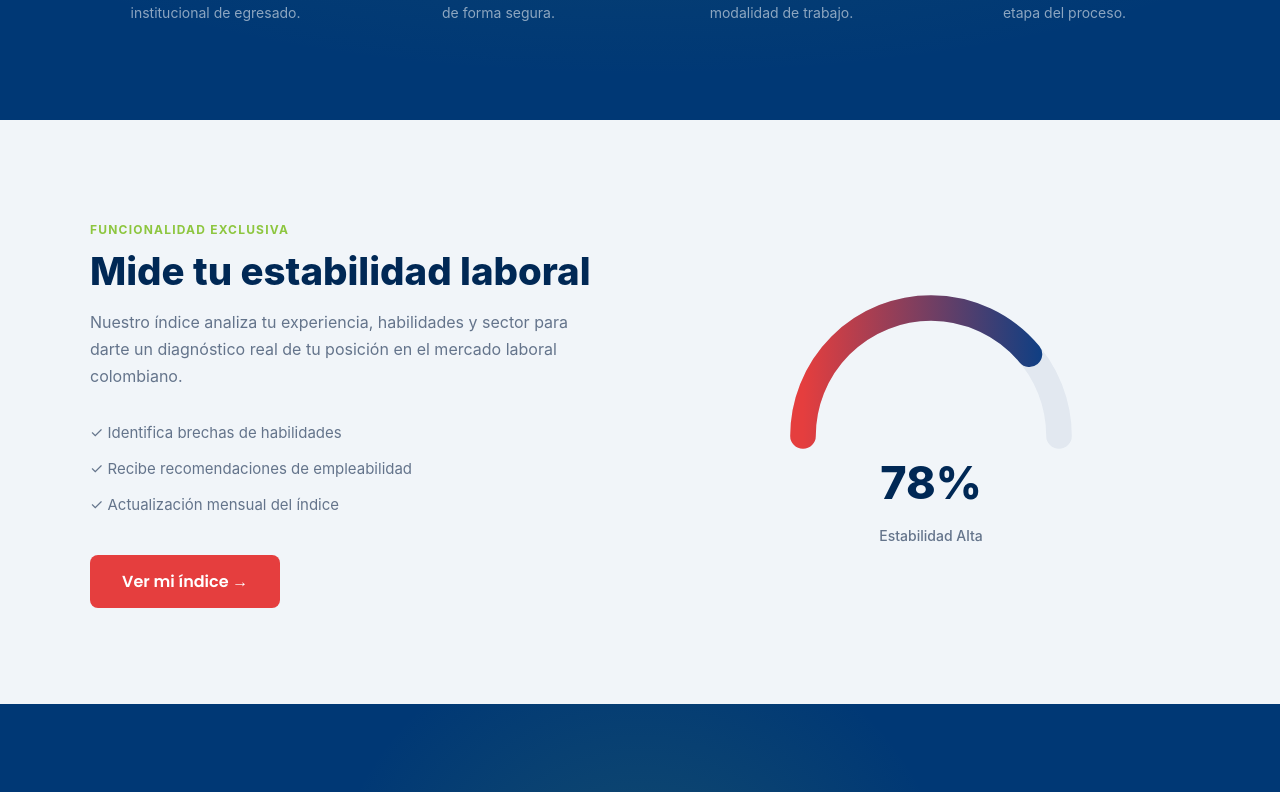
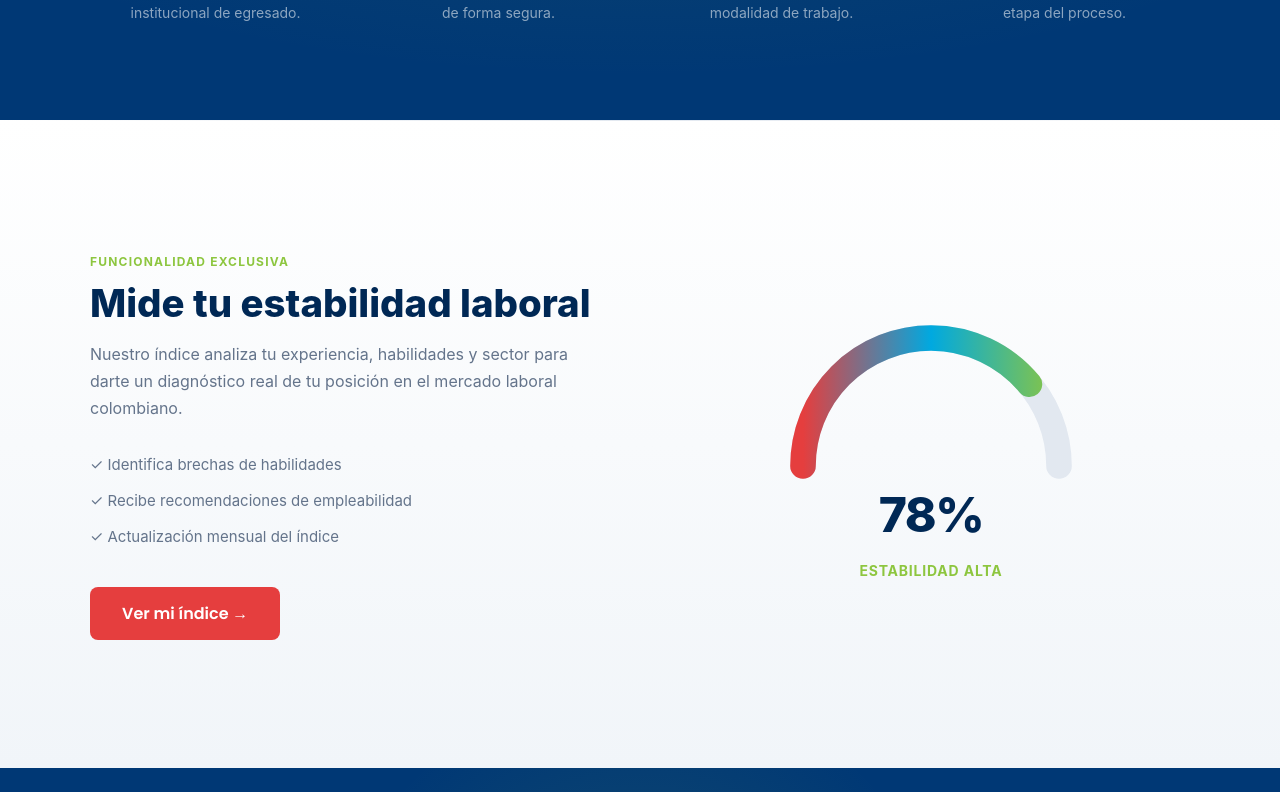
Before and after one commit to Andres0606/proyecto-ia, a Next.js app: page / in a window 1280 px wide. Shown: the part 2048-2840 px from the top of the page. Built offline with nearby package versions, Linux system fonts and the light colour scheme.

Commit message:
cambio grafico

```diff
--- a/app/Components/page.tsx
+++ b/app/Components/page.tsx
@@ -171,7 +171,8 @@ function Gauge({ pct, label }: { pct: number; label: string }) {
         <defs>
           <linearGradient id="gaugeGrad" x1="0%" y1="0%" x2="100%" y2="0%">
             <stop offset="0%" stopColor="#e53e3e" />
-            <stop offset="100%" stopColor="#003f88" />
+            <stop offset="50%" stopColor="#00A9E0" />
+            <stop offset="100%" stopColor="#8DC63F" />
           </linearGradient>
         </defs>
         <path
--- a/app/css/Inicio/inicio.css
+++ b/app/css/Inicio/inicio.css
@@ -534,9 +534,18 @@ body {
    ESTABILIDAD LABORAL
    ══════════════════════════════════════════════════════ */
 .estabilidad {
-  background: var(--gray-light);
-  padding: 6rem 2rem;
+  background: linear-gradient(180deg, #ffffff 0%, #f1f5f9 100%);
+  padding: 8rem 2rem;
   width: 100%;
+  position: relative;
+  overflow: hidden;
+}
+
+.estabilidad::before {
+  content: '';
+  position: absolute;
+  top: 0; left: 0; right: 0; height: 1px;
+  background: linear-gradient(90deg, transparent, #e2e8f0, transparent);
 }
 
 .estabilidad__inner {
@@ -589,17 +598,20 @@ body {
 }
 
 .gauge-value {
-  font-size: 2.8rem;
+  font-size: 3rem;
   font-weight: 800;
-  color: var(--navy);
+  color: var(--ucc-navy);
   margin-top: -12px;
+  letter-spacing: -1.5px;
 }
 
 .gauge-label {
   font-size: 14px;
-  color: var(--gray-dark);
+  color: var(--ucc-green);
   margin-top: 6px;
-  font-weight: 500;
+  font-weight: 700;
+  text-transform: uppercase;
+  letter-spacing: 0.8px;
 }
 
 .estabilidad__items {
@@ -625,7 +637,7 @@ body {
 
 .estabilidad__bar-fill {
   height: 100%;
-  background: linear-gradient(90deg, var(--red), #003f88);
+  background: linear-gradient(90deg, var(--red) 0%, var(--ucc-blue) 50%, var(--ucc-green) 100%);
   border-radius: 999px;
   transition: width 1s ease;
 }
```
Also changed, not shown: app/css/Diagnostico/diagnostico.css (+5 -5 lines).
